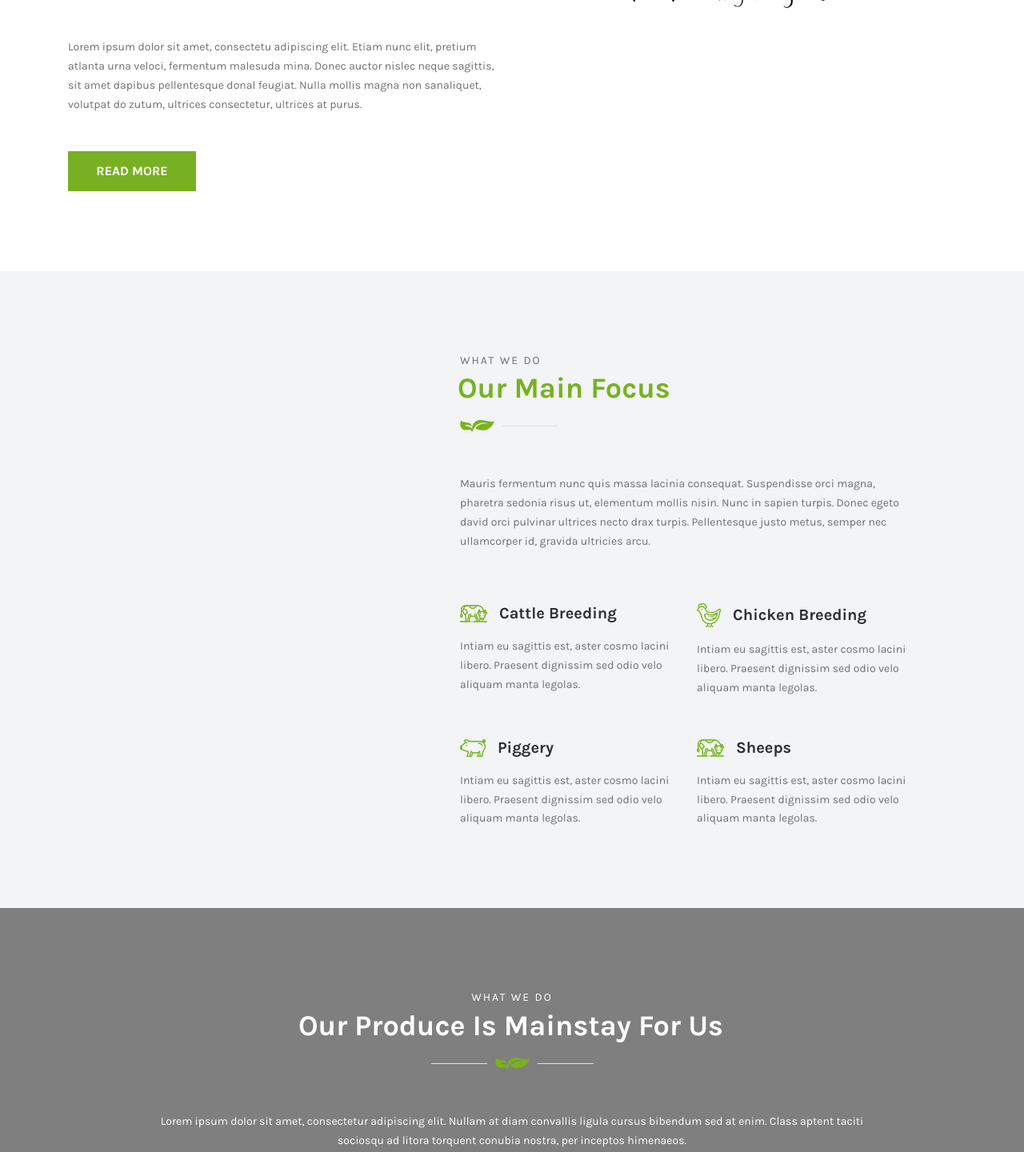
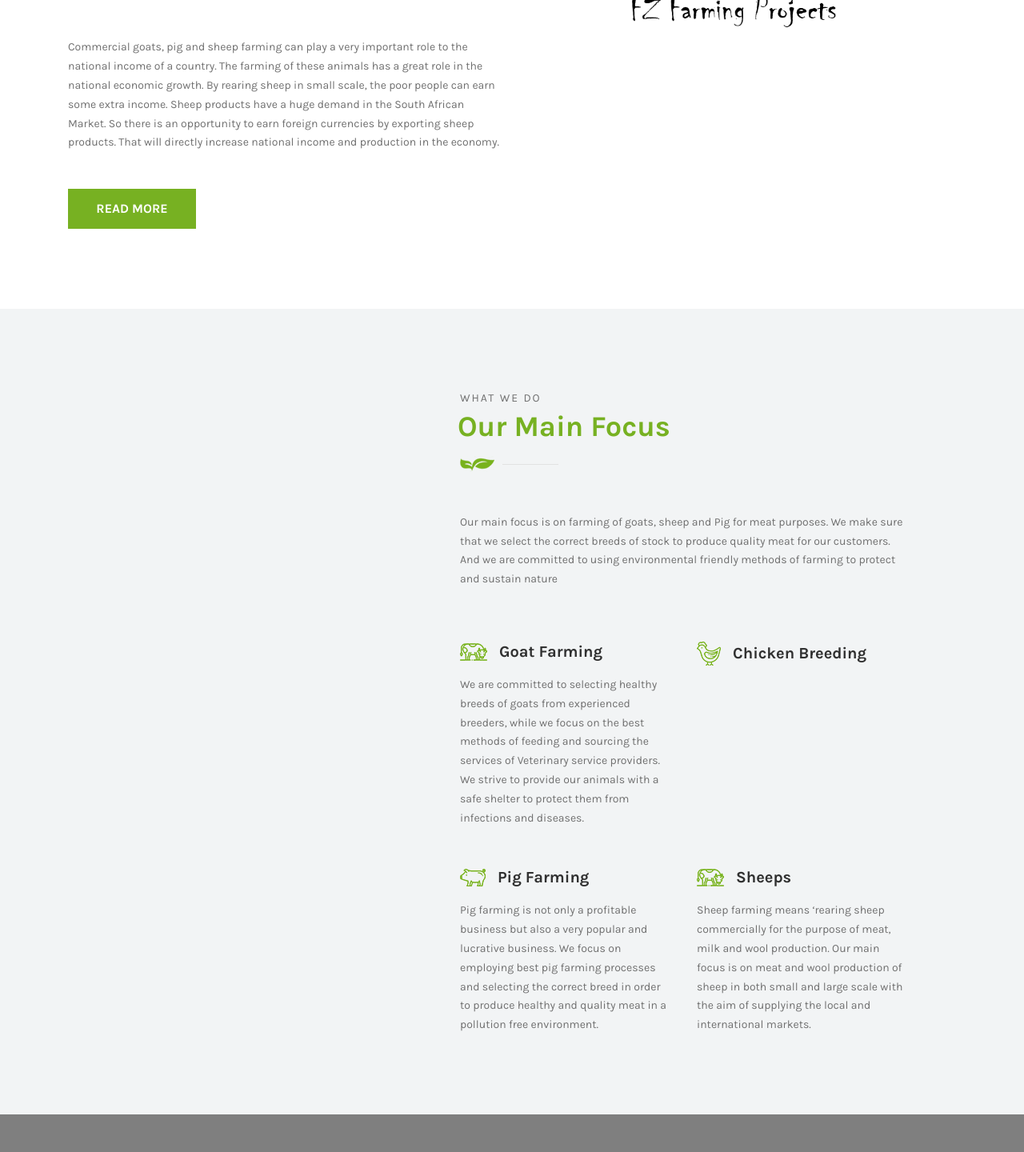
Before and after one commit to PerseveranceMbewe/FZFarmingProducts, a website: page our-product.html in a window 1280 px wide. Shown: the part 959-2399 px from the top of the page at 80% size. Drawn offline with Linux system fonts and the light colour scheme.

Commit message:
latetes version

```diff
--- a/our-product.html
+++ b/our-product.html
@@ -31,12 +31,15 @@
             <div class="top-header-content d-flex align-items-center justify-content-between">
               <!-- Top Header Content -->
               <div class="top-header-meta">
-                <p>Welcome to <span>FZ Farming Products</span>, we hope you will enjoy our products and have good experience</p>
+                <p>Welcome to <span>FZ Farming Products</span>, we hope you will enjoy our products and have good
+                  experience</p>
               </div>
               <!-- Top Header Content -->
               <div class="top-header-meta text-right">
-                <a href="#" data-toggle="tooltip" data-placement="bottom" title="infodeercreative@gmail.com"><i class="fa fa-envelope-o" aria-hidden="true"></i> <span>Email: infodeercreative@gmail.com</span></a>
-                <a href="#" data-toggle="tooltip" data-placement="bottom" title="+1 234 122 122"><i class="fa fa-phone" aria-hidden="true"></i> <span>Call Us (ZA): +27 223 9000</span></a>
+                <a href="#" data-toggle="tooltip" data-placement="bottom" title="infodeercreative@gmail.com"><i
+                    class="fa fa-envelope-o" aria-hidden="true"></i> <span>Email: infodeercreative@gmail.com</span></a>
+                <a href="#" data-toggle="tooltip" data-placement="bottom" title="+1 234 122 122"><i class="fa fa-phone"
+                    aria-hidden="true"></i> <span>Call Us (ZA): +27 223 9000</span></a>
               </div>
             </div>
           </div>
@@ -129,8 +132,11 @@
               <h2><span>The Future</span> Of Agriculture </h2>
               <img src="img/core-img/88.jpg" alt="">
             </div>
-            <p>Lorem ipsum dolor sit amet, consectetu adipiscing elit. Etiam nunc elit, pretium atlanta urna veloci, fermentum malesuda mina. Donec auctor nislec neque sagittis, sit amet dapibus pellentesque donal feugiat. Nulla mollis magna non
-              sanaliquet, volutpat do zutum, ultrices consectetur, ultrices at purus.</p>
+            <p>Commercial goats, pig and sheep farming can play a very important role to the national income of a
+              country. The farming of these animals has a great role in the national economic growth. By rearing sheep
+              in small scale, the poor people can earn some extra income. Sheep products have a huge demand in the South
+              African Market. So there is an opportunity to earn foreign currencies by exporting sheep products. That
+              will directly increase national income and production in the economy.</p>
             <a href="#" class="btn famie-btn mt-30">Read More</a>
           </div>
         </div>
@@ -168,9 +174,9 @@
 
         <div class="row">
           <div class="col-12 mb-50">
-            <p>Mauris fermentum nunc quis massa lacinia consequat. Suspendisse orci magna, pharetra sedonia risus ut,
-              elementum mollis nisin. Nunc in sapien turpis. Donec egeto david orci pulvinar ultrices necto drax turpis.
-              Pellentesque justo metus, semper nec ullamcorper id, gravida ultricies arcu.</p>
+            <p>Our main focus is on farming of goats, sheep and Pig for meat purposes. We make sure that we select the
+              correct breeds of stock to produce quality meat for our customers. And we are committed to using
+              environmental friendly methods of farming to protect and sustain nature</p>
           </div>
 
           <!-- Single Service Area -->
@@ -179,9 +185,11 @@
               <!-- Service Title -->
               <div class="service-title mb-3 d-flex align-items-center">
                 <img src="img/core-img/cow.png" alt="">
-                <h5>Cattle Breeding</h5>
+                <h5>Goat Farming</h5>
               </div>
-              <p>Intiam eu sagittis est, aster cosmo lacini libero. Praesent dignissim sed odio velo aliquam manta legolas. </p>
+              <p>We are committed to selecting healthy breeds of goats from experienced breeders, while we focus on the
+                best methods of feeding and sourcing the services of Veterinary service providers. We strive to provide
+                our animals with a safe shelter to protect them from infections and diseases. </p>
             </div>
           </div>
 
@@ -193,7 +201,7 @@
                 <img src="img/core-img/chicken.png" alt="">
                 <h5>Chicken Breeding</h5>
               </div>
-              <p>Intiam eu sagittis est, aster cosmo lacini libero. Praesent dignissim sed odio velo aliquam manta legolas. </p>
+              <p></p>
             </div>
           </div>
 
@@ -203,9 +211,11 @@
               <!-- Service Title -->
               <div class="service-title mb-3 d-flex align-items-center">
                 <img src="img/core-img/pig.png" alt="">
-                <h5>Piggery</h5>
+                <h5>Pig Farming</h5>
               </div>
-              <p>Intiam eu sagittis est, aster cosmo lacini libero. Praesent dignissim sed odio velo aliquam manta legolas. </p>
+              <p>Pig farming is not only a profitable business but also a very popular and lucrative business. We focus
+                on employing best pig farming processes and selecting the correct breed in order to produce healthy and
+                quality meat in a pollution free environment.</p>
             </div>
           </div>
 
@@ -217,7 +227,9 @@
                 <img src="img/core-img/cow.png" alt="">
                 <h5>Sheeps</h5>
               </div>
-              <p>Intiam eu sagittis est, aster cosmo lacini libero. Praesent dignissim sed odio velo aliquam manta legolas. </p>
+              <p>Sheep farming means ‘rearing sheep commercially for the purpose of meat, milk and wool production. Our
+                main focus is on meat and wool production of sheep in both small and large scale with the aim of
+                supplying the local and international markets.</p>
             </div>
           </div>
 
@@ -232,7 +244,8 @@
   <!-- ##### Our Products Area End ##### -->
 
   <!-- ##### Newsletter Area Start ##### -->
-  <section class="newsletter-area section-padding-100 bg-img bg-overlay jarallax" style="background-image: url('img/bg-img/8.jpg');">
+  <section class="newsletter-area section-padding-100 bg-img bg-overlay jarallax"
+    style="background-image: url('img/bg-img/8.jpg');">
     <div class="container">
       <div class="row justify-content-center">
         <div class="col-12 col-lg-10">
@@ -243,7 +256,9 @@
               <h2><span>Our Produce</span> Is Mainstay For Us</h2>
               <img src="img/core-img/decor2.png" alt="">
             </div>
-            <p class="text-white mb-50 text-center">Lorem ipsum dolor sit amet, consectetur adipiscing elit. Nullam at diam convallis ligula cursus bibendum sed at enim. Class aptent taciti sociosqu ad litora torquent conubia nostra, per inceptos
+            <p class="text-white mb-50 text-center">Lorem ipsum dolor sit amet, consectetur adipiscing elit. Nullam at
+              diam convallis ligula cursus bibendum sed at enim. Class aptent taciti sociosqu ad litora torquent conubia
+              nostra, per inceptos
               himenaeos.</p>
           </div>
         </div>
@@ -289,7 +304,8 @@
                     <input type="text" class="form-control" name="subject" placeholder="Your Subject">
                   </div>
                   <div class="col-12">
-                    <textarea name="message" class="form-control" cols="30" rows="10" placeholder="Your Message"></textarea>
+                    <textarea name="message" class="form-control" cols="30" rows="10"
+                      placeholder="Your Message"></textarea>
                   </div>
                   <div class="col-12">
                     <button type="submit" class="btn famie-btn">Send Message</button>
@@ -324,8 +340,10 @@
           <!-- Single Footer Widget Area -->
           <div class="col-12 col-sm-6 col-lg-3">
             <div class="footer-widget mb-80">
-              <a href="#" class="foo-logo d-block mb-30"><img src="img/core-img/logo2.png" alt="" width="80" height="60"></a>
-              <p>Lorem ipsum dolor sit amet, consecte stare adipiscing elit. In act honcus risus atiner Pellentesque risus.</p>
+              <a href="#" class="foo-logo d-block mb-30"><img src="img/core-img/logo2.png" alt="" width="80"
+                  height="60"></a>
+              <p>Lorem ipsum dolor sit amet, consecte stare adipiscing elit. In act honcus risus atiner Pellentesque
+                risus.</p>
               <div class="contact-info">
                 <p><i class="fa fa-map-pin" aria-hidden="true"></i><span>120 Raymond Rd, New York</span></p>
                 <p><i class="fa fa-envelope" aria-hidden="true"></i><span>info.deercreative@gmail.com</span></p>
@@ -399,10 +417,15 @@
         <div class="copywrite-text">
           <div class="row align-items-center">
             <div class="col-md-6">
-              <p><!-- Link back to Colorlib can't be removed. Template is licensed under CC BY 3.0. -->
-Copyright &copy;<script>document.write(new Date().getFullYear());</script> All rights reserved | This template is made with <i class="fa fa-heart-o" aria-hidden="true"></i> by <a href="https://colorlib.com" target="_blank">Colorlib</a>
-<!-- Link back to Colorlib can't be removed. Template is licensed under CC BY 3.0. -->
-</p>
+              <p>
+                <!-- Link back to Colorlib can't be removed. Template is licensed under CC BY 3.0. -->
+                Copyright &copy;
+                <script>
+                  document.write(new Date().getFullYear());
+                </script> All rights reserved | This template is made with <i class="fa fa-heart-o"
+                  aria-hidden="true"></i> by <a href="https://colorlib.com" target="_blank">Colorlib</a>
+                <!-- Link back to Colorlib can't be removed. Template is licensed under CC BY 3.0. -->
+              </p>
             </div>
             <div class="col-md-6">
               <div class="footer-nav">
```
